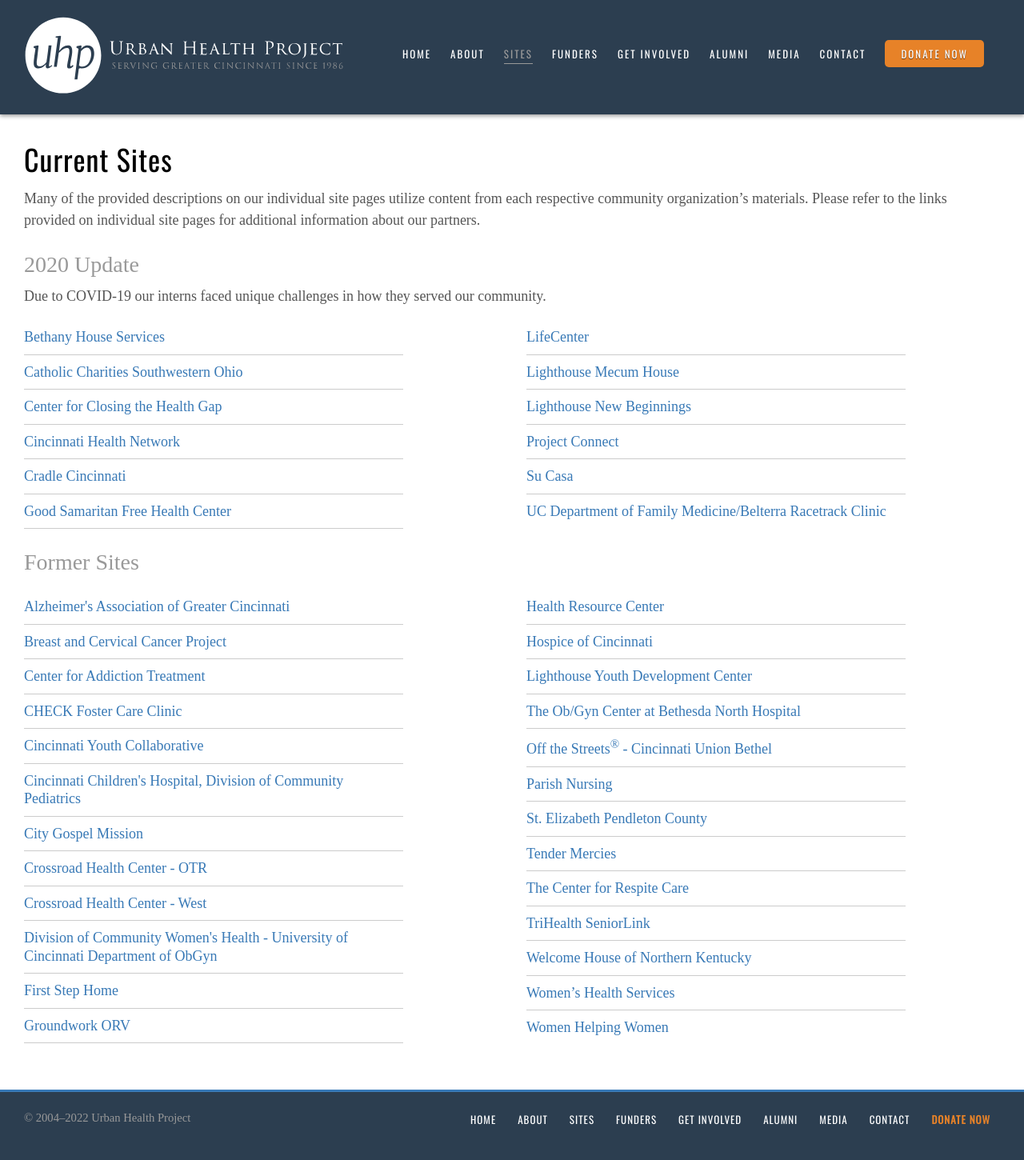
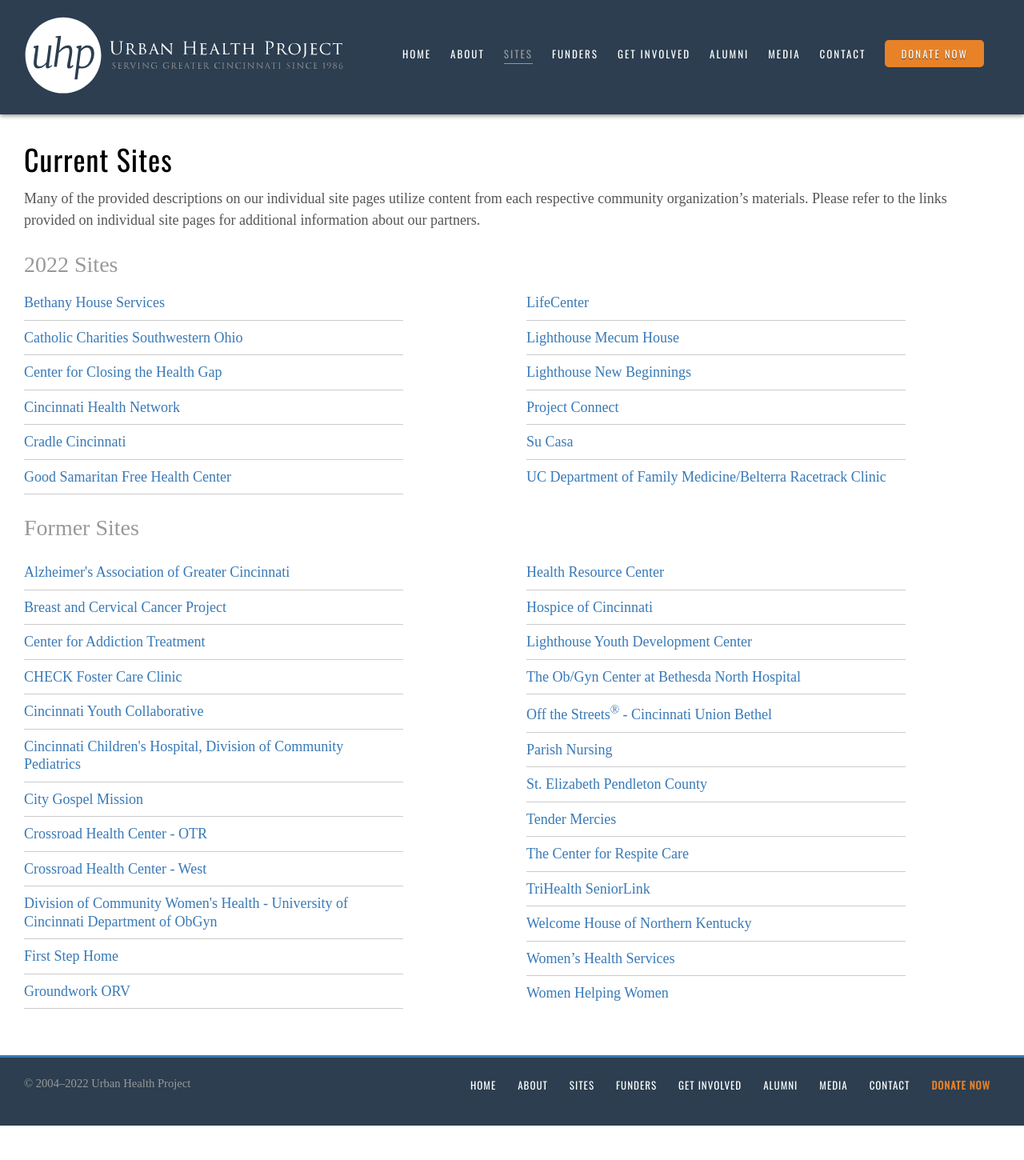
Before and after one commit to erikwallace/urban-health-project, a Jekyll site: the page built from sites.html, in a window 1280 px wide. Shown: the whole page at 80% size. Built offline with Jekyll 4.4.1, drawn with Linux system fonts in a browser that asks for light colours; after the commit the page ends 1407 px from its top, so only the background shows below that.

Commit message:
Additional 2022 updates
Fix a formatting issue on the alumni names/sites. Quick updates to get involved, contact and sites pages.

```diff
--- a/alumni.html
+++ b/alumni.html
@@ -32,7 +32,7 @@
       <li><strong>Kai Buendia </strong>, Su Casa</li>
       <li><strong>Thomas Calderaro</strong>, Cincinnati Health Network</li>
       <li><strong>William Clark</strong>, Belterra Racetrack Clinic</li>
-      <li><strong>Andrew Eylem,LifeCenter</li>
+      <li><strong>Andrew Eylem</strong>, LifeCenter</li>
       <li><strong>Taylor Fenderbosch</strong>, Center for Closing the Health Gap</li>
       <li><strong>Claire Golba</strong>, Lighthouse Mecum House</li>
       <li><strong>Claire Jenkins</strong>, Catholic Charities</li>
--- a/become_involved.html
+++ b/become_involved.html
@@ -51,7 +51,7 @@
   <li>Interact with and assist underserved populations in Greater Cincinnati</li>
   <li>Gain a better understanding of the cultural, socioeconomic, and environmental factors that impact health</li>
   <li>Learn how service-focused community organizations function</li>
-  <li>Receive a $3,750 stipend</li>
+  <li>Receive a $4,160 stipend</li>
 </ul>
 
 <h4>How to apply:</h4>
@@ -82,7 +82,7 @@
   <li>Have an opportunity to run a nonprofit organization and to gain leadership and management experiences</li>
   <li>Learn about seeking and writing grants for nonprofit organizations</li>
   <li>Have flexibility in the summer work schedule</li>
-  <li>Receive a $3,750 stipend during the summer, a $1,500 stipend during the third year of medical school, and a $500 stipend during the fourth year of medical school</li>
+  <li>Receive a $4,160 stipend during the summer, a $1,500 stipend during the third year of medical school, and a $500 stipend during the fourth year of medical school</li>
 </ul>
 
 <h4>How to apply:</h4>
--- a/contact.html
+++ b/contact.html
@@ -15,8 +15,8 @@
     </p>
 
     <p>
-      <span class="muted"><em>Dalton Hartwick, Co-director:</em></span> 317-606-0515<br />
-      <span class="muted"><em>Zohabe Bakali, Co-director:</em></span> 513-213-2479
+      <span class="muted"><em>Pooja Kanthawar, Co-director:</em></span> 606-231-8909<br />
+      <span class="muted"><em>Alec Murphy, Co-director:</em></span> 770-687-3662
     </p>
 
     <p>
--- a/sites.html
+++ b/sites.html
@@ -11,9 +11,7 @@
   Many of the provided descriptions on our individual site pages utilize content from each respective community organization&#8217;s materials. Please refer to the links provided on individual site pages for additional information about our partners.
 </p>
 
-<h2>2020 Update</h2>
-<p>Due to COVID-19 our interns faced unique challenges in how they served our community. <!--Read their experiences by clicking the link below.</p>
-<p><a href="{{site.baseurl}}/downloads/posters/2021/CTC-2021-Master-PP.pptx">Download 2021 Posters (.pptx)</a>--></p>
+<h2>2022 Sites</h2>
 
 <div class="gd-CurrentSites">
   <ul class="ls-Stacked">
```
Also changed, not shown: 6 other files.
